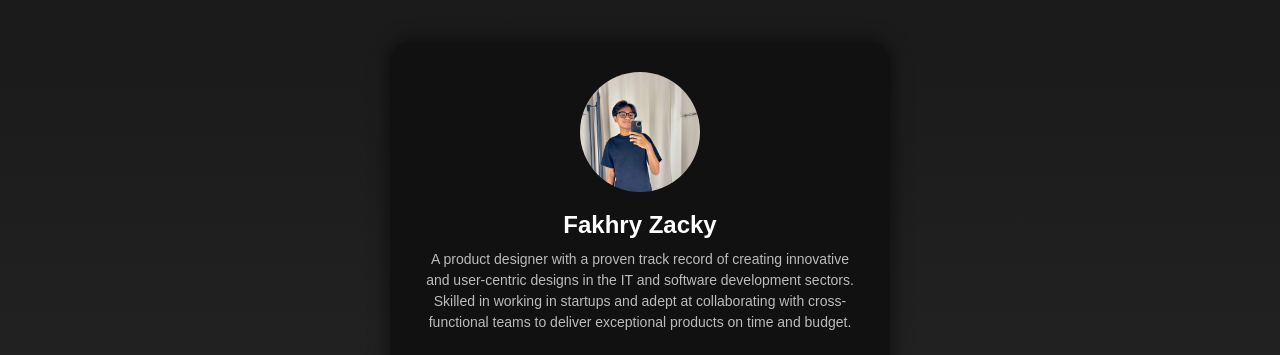
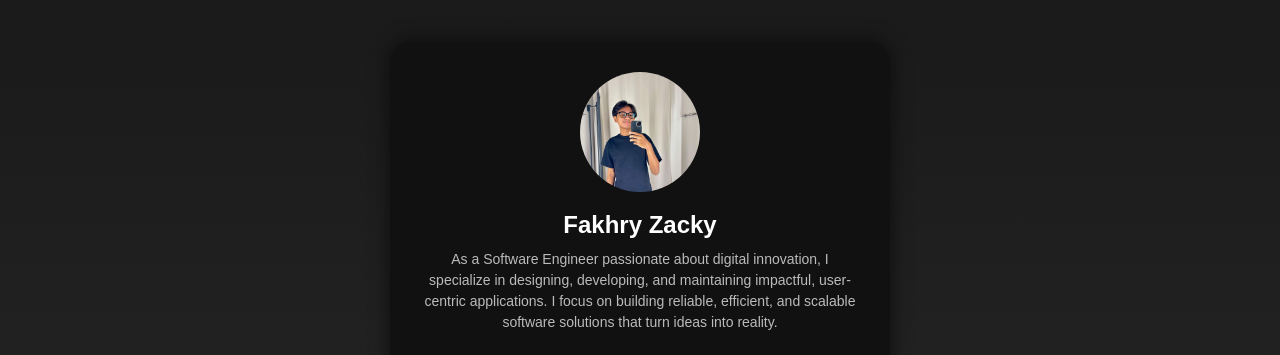
Before and after one commit to abcdefakhry/Personal-Site, a plain HTML site: page index.html in a window 1280 px wide. Shown: the top 355 px of the page. Drawn offline with Linux system fonts and the light colour scheme.

Commit message:
Update index.html

```diff
--- a/index.html
+++ b/index.html
@@ -14,9 +14,7 @@
             <img src="img/profile.jpeg" alt="Profile">
             <h1>Fakhry Zacky</h1>
             <p>
-                A product designer with a proven track record of creating innovative and user-centric designs in the IT
-                and software development sectors. Skilled in working in startups and adept at collaborating with
-                cross-functional teams to deliver exceptional products on time and budget.
+                As a Software Engineer passionate about digital innovation, I specialize in designing, developing, and maintaining impactful, user-centric applications. I focus on building reliable, efficient, and scalable software solutions that turn ideas into reality.
             </p>
         </div>
 
```
